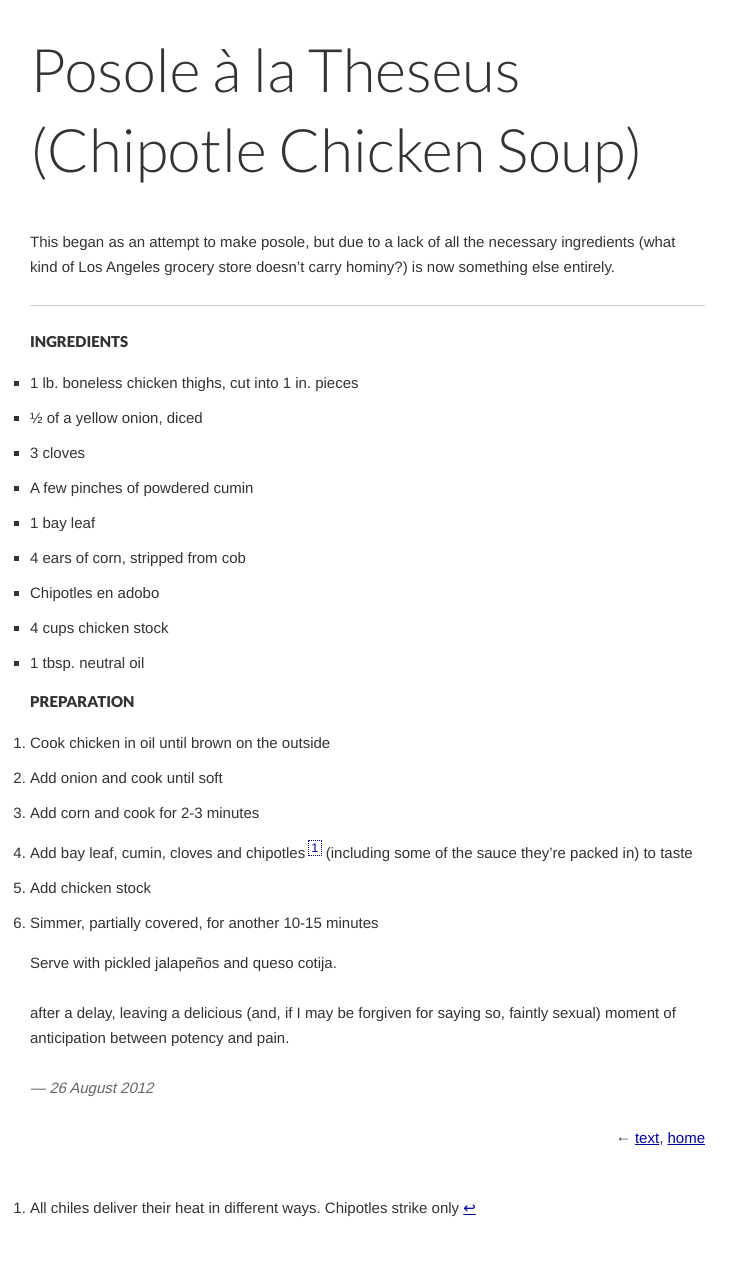
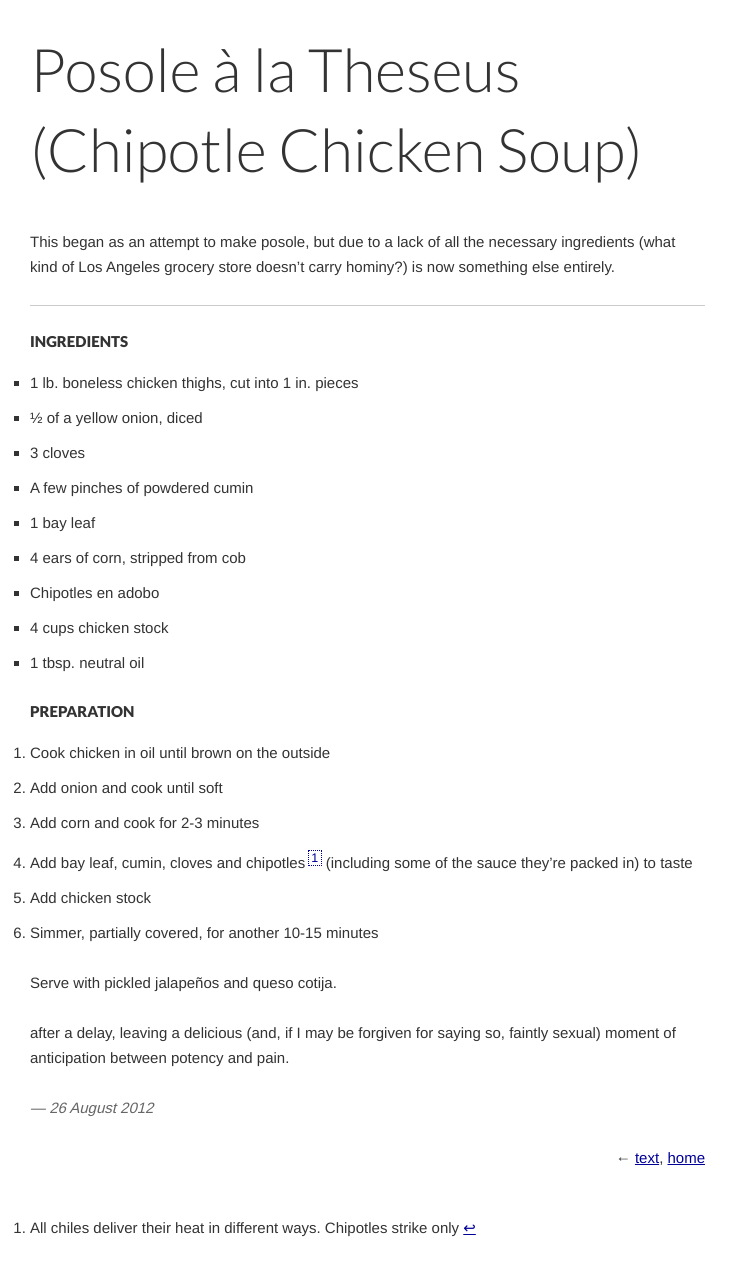
Before and after one commit to jacobandreas/writing, a Jekyll site: the page built from _posts/2012-08-26-chipotle-chicken-soup.md, in a window 1280 px wide. Shown: the whole page, without its empty margins (0-755 px from the left). Built offline with Jekyll 4.4.1, drawn with Linux system fonts in a browser that asks for light colours; nearby versions of some CDN libraries.

Commit message:
margin-bottom tweaks

```diff
--- a/css/style.css
+++ b/css/style.css
@@ -128,7 +128,7 @@ blockquote {
 }
 
 ul, ol {
-  margin-bottom: 1em;
+  margin-bottom: 1.667em;
 }
 
 li {
@@ -152,7 +152,7 @@ ul.nobullet {
 }
 
 .footnotes li {
-  margin-bottom: 1em;
+  margin-bottom: 1.667em;
 }
 
 .footnotes a[rev='footnote'] {
@@ -192,7 +192,7 @@ ul.nobullet {
   outline: 2px solid #333;
   float: none;
   width: 100%;
-  margin-bottom: 2em;
+  margin-bottom: 1.667em;
 }
 
 .essay .margin {
```
